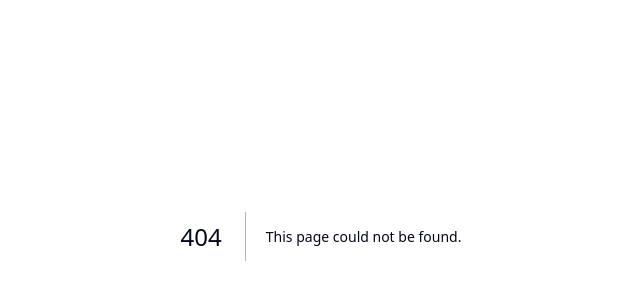
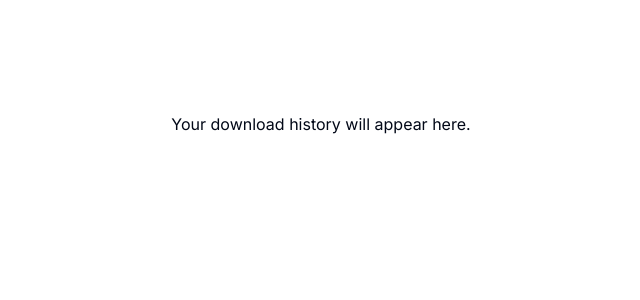
Before and after one commit to mariasys-ty/MARIADOWNLOADER, a Next.js app: page /history in a window 1280 px wide. Before the commit this address had no page. Shown: the part 228-528 px from the top of the page, without its empty margins (319-959 px from the left). Built offline with nearby package versions, Linux system fonts and the light colour scheme.

Commit message:
Add files via upload

```diff
--- /dev/null
+++ b/app/history/page.tsx
@@ -0,0 +1,13 @@
+'use client'
+import { Sidebar } from '@/components/layout/Sidebar'
+
+export default function HistoryPage() {
+ return (
+  <div className="flex max-w-7xl mx-auto px-4 py-12">
+      <Sidebar />
+      <div className="flex-1 p-6 glass rounded-2xl min-h-[60vh] flex items-center justify-center text-muted-foreground">
+        Your download history will appear here.
+      </div>
+    </div>
+ )
+}
```
